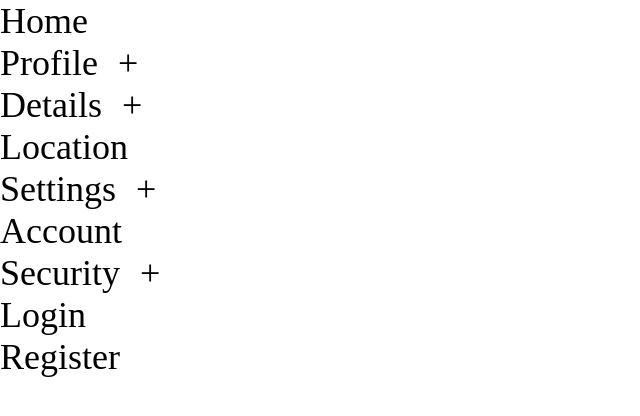
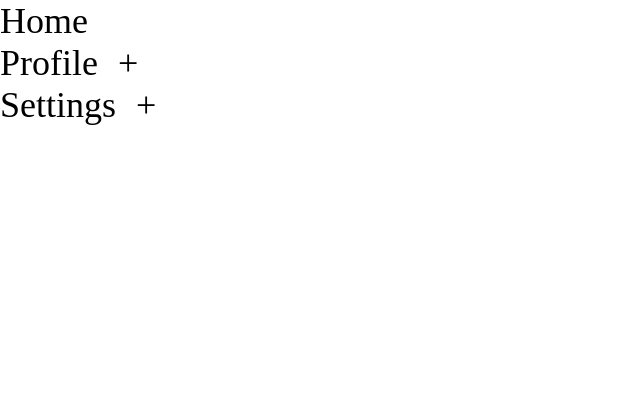
Before and after one commit to CaimeoAI/practice_treeview, a React (Vite) app: page / in a window 1280 px wide. Shown: the top 416 px of the page, without its empty margins (0-640 px from the left). Built offline with nearby package versions, Linux system fonts and the light colour scheme.

Commit message:
added to the conditional that generates the nested children menu points, that the children will only appear when displayCurrentChildren is true

```diff
--- a/src/components/menu-item.jsx
+++ b/src/components/menu-item.jsx
@@ -33,8 +33,8 @@ export default function MenuItem({item}) {
                 }
             </div>
             {
-                //? If the item has children, recursively render a nested MenuList
-                item && item.children && item.children.length > 0 ?
+                //? If the item has children, and useState displayCurrentChildren label is set to true, recursively render a nested MenuList
+                item && item.children && item.children.length > 0 && displayCurrentChildren[item.label] ?
                 <MenuList list={item.children} />
 
                 : null
```
